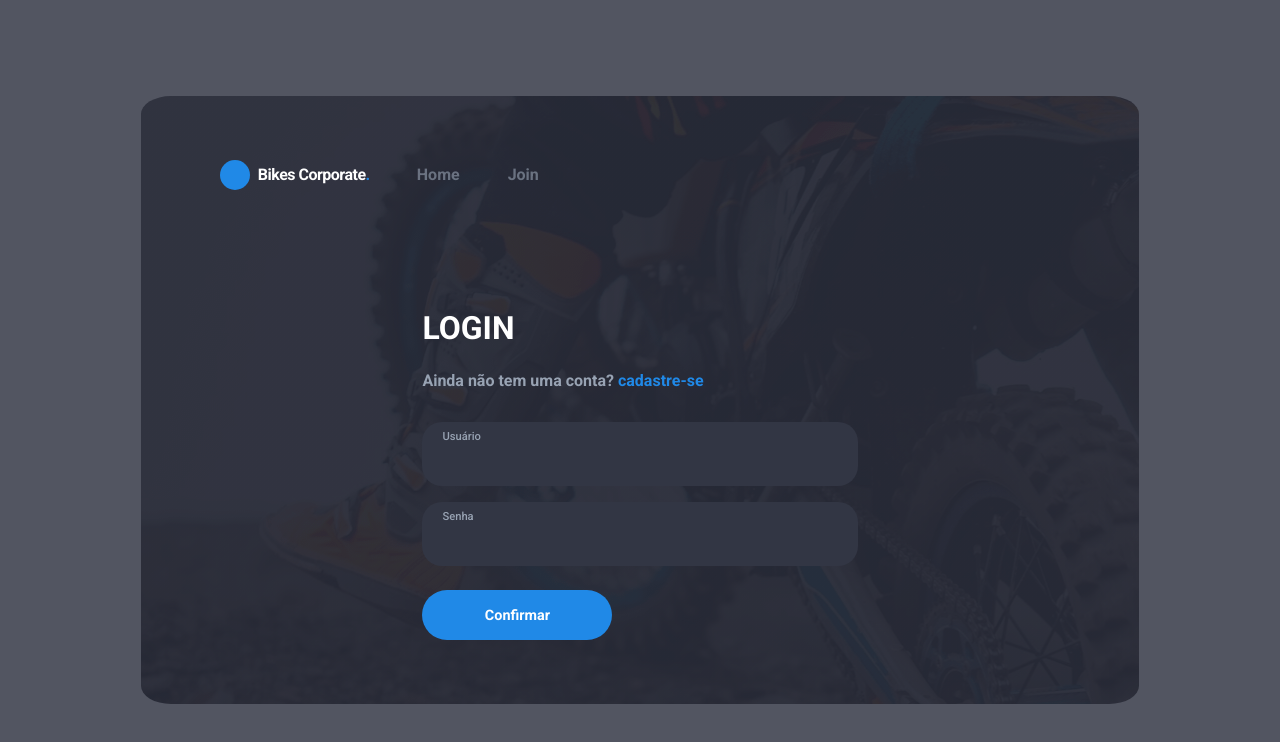
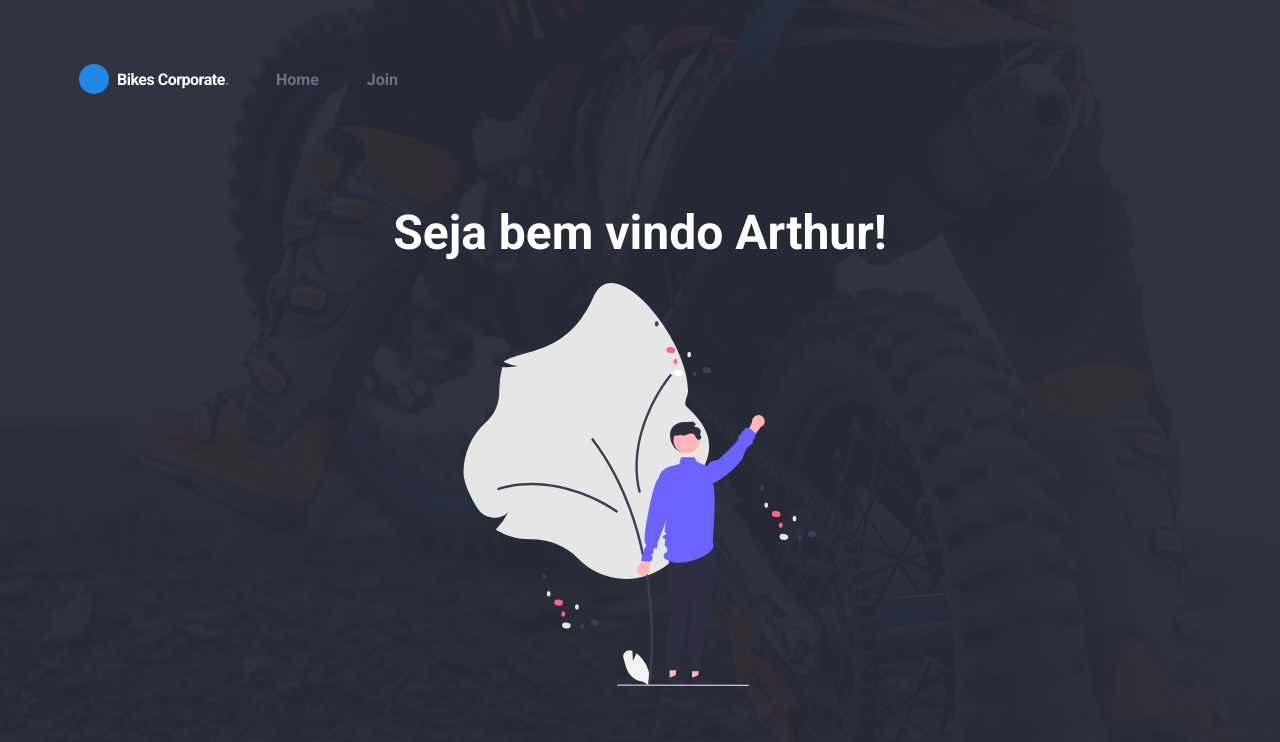
Before and after one commit to ArthurThz/login-page, a React (Vite) app: page / in a window 1280 px wide. Shown: the top 742 px of the page. Built offline with nearby package versions, Linux system fonts and the light colour scheme.

Commit message:
finished the views and install json-server and axios

```diff
--- /dev/null
+++ b/db.json
@@ -0,0 +1,11 @@
+{
+    "user":[
+        {
+            "name":"Arthur",
+            "lastName":"Theodoro",
+            "email":"arthur@arthur.com",
+            "password":"1234567"
+
+        }
+    ]
+}
--- a/package.json
+++ b/package.json
@@ -7,9 +7,12 @@
     "dev": "vite",
     "build": "tsc && vite build",
     "lint": "eslint src --ext ts,tsx --report-unused-disable-directives --max-warnings 0",
-    "preview": "vite preview"
+    "preview": "vite preview",
+    "backend":"json-server --watch db.json"
   },
   "dependencies": {
+    "axios": "^1.4.0",
+    "json-server": "^0.17.3",
     "react": "^18.2.0",
     "react-dom": "^18.2.0",
     "react-is": "^18.2.0",
--- a/src/App.tsx
+++ b/src/App.tsx
@@ -5,16 +5,16 @@ import { Main, Container } from "./styles/styles";
 import NavBar from "./components/layout/navbar";
 import SignUp from "./components/pages/sign-up";
 import SignIn from "./components/pages/sign-in";
+import SucessPage from "./components/pages/sucess-page";
 
 function App() {
   return (
-    <Container>
-      <Main>
-        <NavBar />
-        {/* <SignUp /> */}
-        <SignIn />
-      </Main>
-    </Container>
+    <Main>
+      <NavBar />
+      {/* <SignUp /> */}
+      {/* <SignIn /> */}
+      <SucessPage />
+    </Main>
   );
 }
 
--- a/src/components/pages/sign-in/styles.ts
+++ b/src/components/pages/sign-in/styles.ts
@@ -39,7 +39,7 @@ export const TextArea = styled.div`
         }
     }
 
-    margin-top:10%;
+
 
 `
 
@@ -55,6 +55,7 @@ export const InputArea = styled.div`
     flex-direction:column;
     align-items:flex-start;
     justify-content:space-between;
+
     }
 `
 
--- a/src/components/pages/sign-up/styles.ts
+++ b/src/components/pages/sign-up/styles.ts
@@ -8,7 +8,7 @@ export const Container = styled.div`
 
     padding:4em 0;
     display:flex;
-    align-items:flex-start;
+    align-items:center;
     justify-content:center;
     flex-direction:column;
 
@@ -42,7 +42,7 @@ export const TextArea = styled.div`
         }
     }
 
-    margin-top:10%;
+
 
 `
 
--- /dev/null
+++ b/src/components/pages/sucess-page/index.tsx
@@ -0,0 +1,14 @@
+import { Container, TextArea } from "./styles";
+import SucessImg from "../../../assets/sucess-img.svg";
+const SucessPage = () => {
+  return (
+    <Container>
+      <TextArea>
+        <h1>Seja bem vindo Arthur!</h1>
+      </TextArea>
+      <img src={SucessImg} alt="imagem" />
+    </Container>
+  );
+};
+
+export default SucessPage;
--- /dev/null
+++ b/src/components/pages/sucess-page/styles.ts
@@ -0,0 +1,37 @@
+import styled from "styled-components";
+
+export const Container = styled.div`
+    width:100%;
+    height:100%;
+
+    display:flex;
+    align-items:center;
+    justify-content:center;
+    flex-direction:column;
+
+    margin-top:15px;
+
+    background-color:transparent;
+
+    gap:1.4em;
+
+    img{
+        height:60%;
+        width:50%;
+    }
+`
+
+export const TextArea = styled.div`
+    display:flex;
+    flex-direction:column;
+    align-items:flex-start;
+    justify-content:flex-start;
+
+    h1{
+        color:#FFFFFF;
+        font-family:'Roboto', sans-serif;
+        font-size:3em;
+        font-weight:800;
+    }
+
+`
--- a/src/styles/styles.ts
+++ b/src/styles/styles.ts
@@ -15,12 +15,12 @@ export const Container = styled.div`
 `
 
 export const Main = styled.main`
-    height:70%;
-    width:80%;
+    height:100vh;
+    width:100%;
 
     padding:4em;
 
-    border-radius:3%;
+
 
     background-image:linear-gradient(90deg, rgba(39,42,55,0.9514180672268907) 100%, rgba(39,42,55,1) 100%, rgba(85,91,105,1) 100%),url(${background});
     background-color:#272A37;
```
Also changed, not shown: src/assets/sucess-img.svg (added), 1 other file (tests, documents, lock files or other folders).
